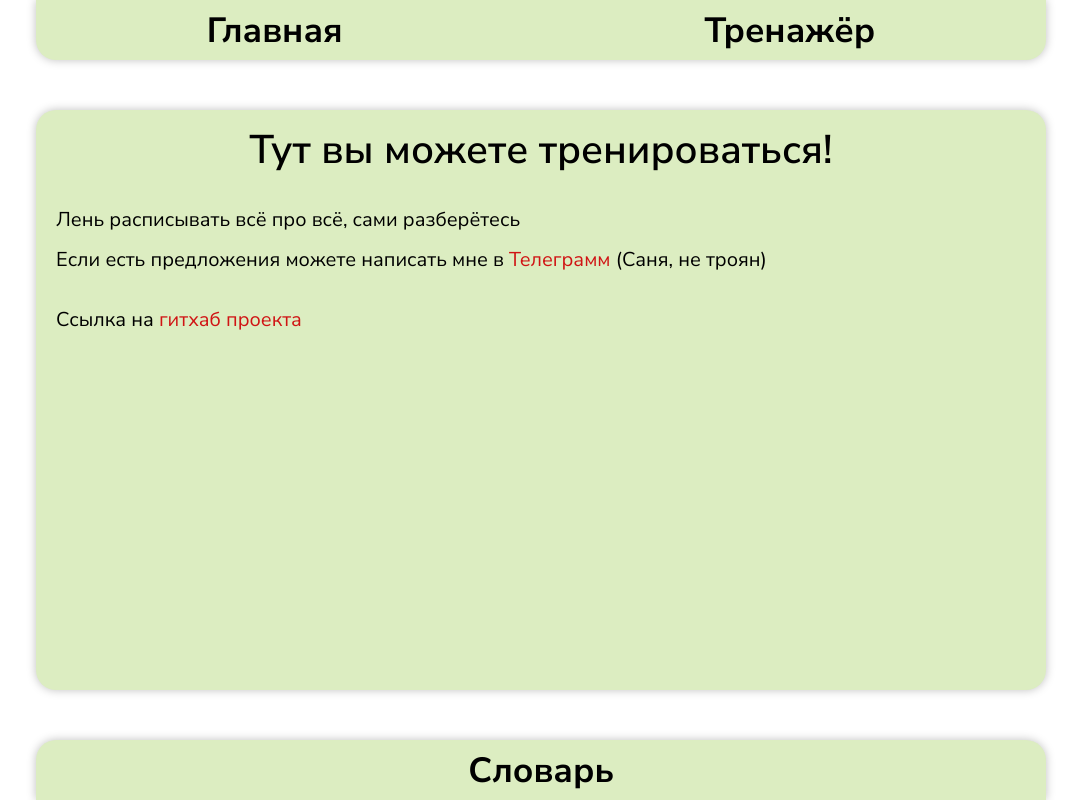
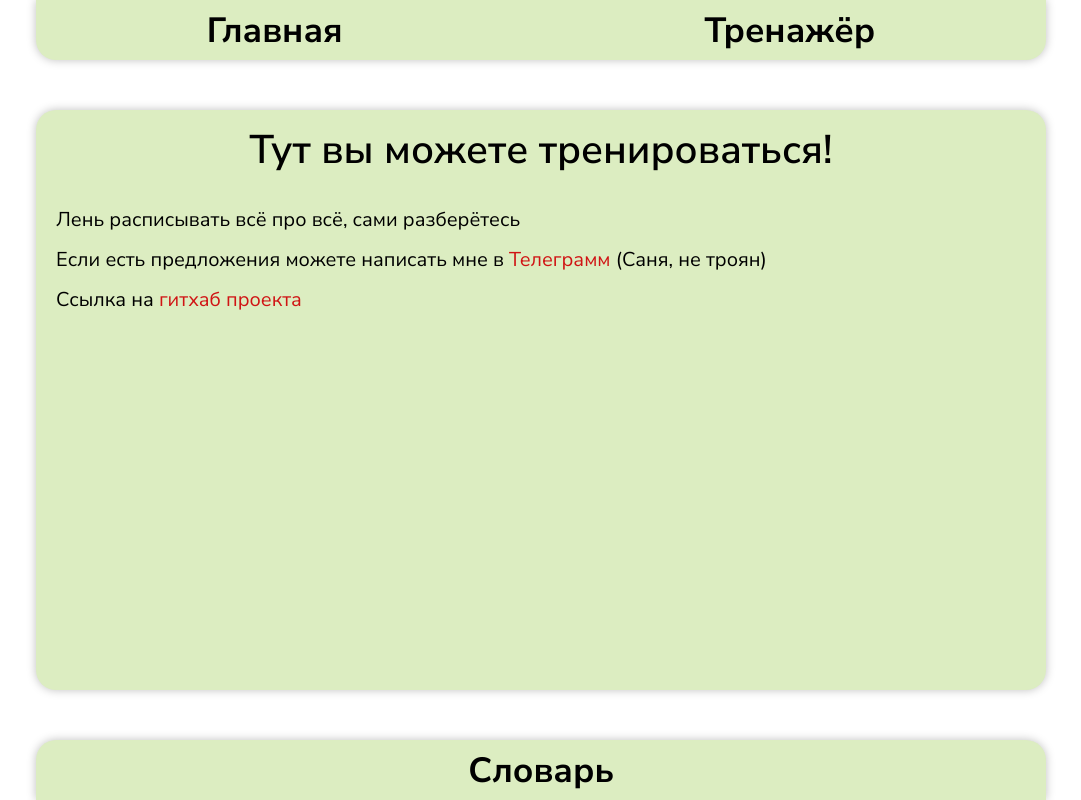
Before and after one commit to OfLORIAnO/schoolTraningPlatformForGoodPersonsAndMenWhoLoveHentai, a React (Vite) app: page / in a window 1280 px wide. Shown: the whole page, without its empty margins (99-1180 px from the left). Built offline with nearby package versions, Linux system fonts and the light colour scheme; the HTML template or start-up script is replaced by a standard one.

Commit message:
'stylesDixed'

```diff
--- a/src/pages/Homepage/Homepage.module.scss
+++ b/src/pages/Homepage/Homepage.module.scss
@@ -29,7 +29,7 @@
     }
 }
 .git {
-    margin-top: 40px;
+    margin-top: 20px;
     font-weight: 400;
     font-size: 20px;
 }
--- a/src/pages/Train/Mechine/Mechine.module.scss
+++ b/src/pages/Train/Mechine/Mechine.module.scss
@@ -2,7 +2,6 @@
 .mechine {
     border-radius: 20px;
     height: 100%;
-    overflow: hidden;
     &__body {
         position: relative;
         width: 100%;
--- a/src/pages/Train/Start/Start.module.scss
+++ b/src/pages/Train/Start/Start.module.scss
@@ -122,6 +122,10 @@
             flex-grow: 0;
             text-align: center;
             transition-duration: 0.2s;
+            text-decoration: none;
+            // &:hover {
+            //     background: #ff8b85;
+            // }
             @media (max-width: 600px) {
                 width: 100%;
                 max-windth: 500px;
@@ -131,6 +135,7 @@
             &__none {
                 transition-duration: 0.2s;
                 background: rgba($color: $secondary, $alpha: 0.4);
+                text-decoration: none;
                 font-size: 50px;
                 color: #000;
                 padding: 50px;
```
